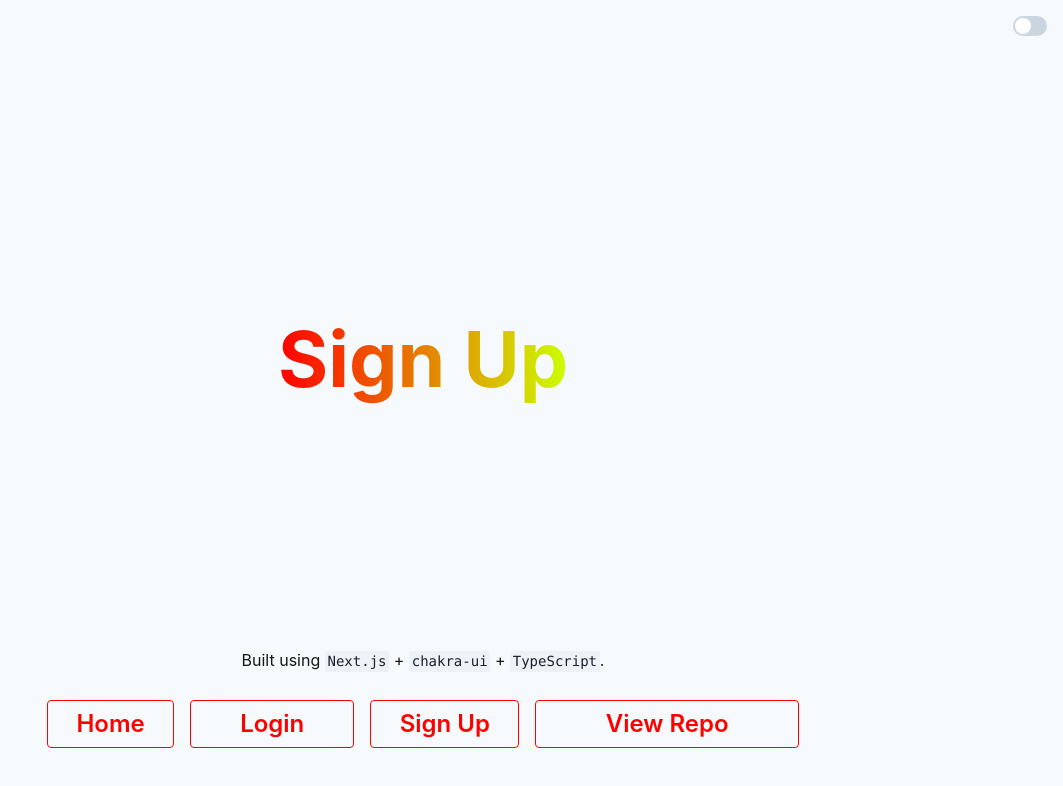
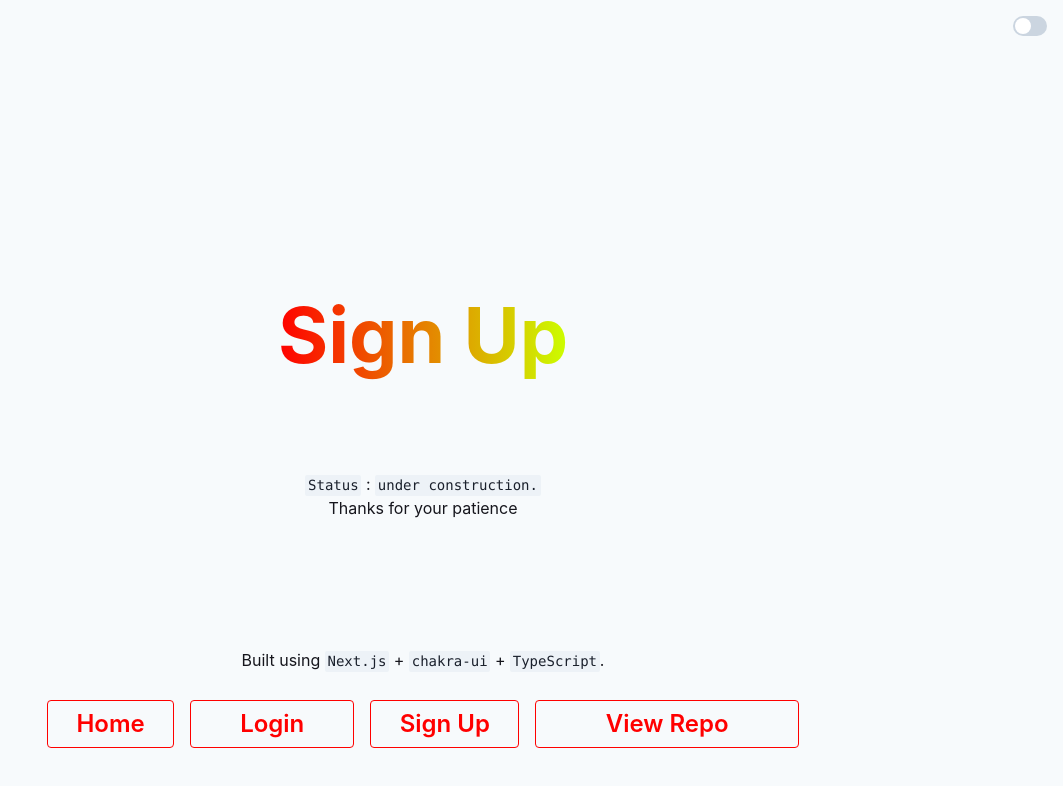
Before and after one commit to brianfly0623/kanban, a Next.js app: page /signup in a window 1280 px wide. Shown: the top 786 px of the page, without its empty margins (217-1280 px from the left). Built offline with nearby package versions, Linux system fonts and the light colour scheme.

Commit message:
add: under construction

```diff
--- a/src/pages/login/index.tsx
+++ b/src/pages/login/index.tsx
@@ -11,6 +11,8 @@ import { Footer } from '../../components/Footer'
 const Login = () => (
 <Container height="100vh">
     <Headline title="Login" />
+    <Text><Code>Status</Code> : <Code>under construction.</Code></Text>
+    <Text>Thanks for your patience</Text>
     <DarkModeSwitch />
     <Footer>
     <Text>
@@ -18,7 +20,6 @@ const Login = () => (
         <Code>TypeScript</Code>.
     </Text>
     </Footer>
-
     <CTA />
 </Container>
 )
--- a/src/pages/signup/index.tsx
+++ b/src/pages/signup/index.tsx
@@ -11,6 +11,8 @@ import { Footer } from '../../components/Footer'
 const Signup = () => (
 <Container height="100vh">
     <Headline title="Sign Up" />
+    <Text><Code>Status</Code> : <Code>under construction.</Code></Text>
+    <Text>Thanks for your patience</Text>
     <DarkModeSwitch />
     <Footer>
     <Text>
```
